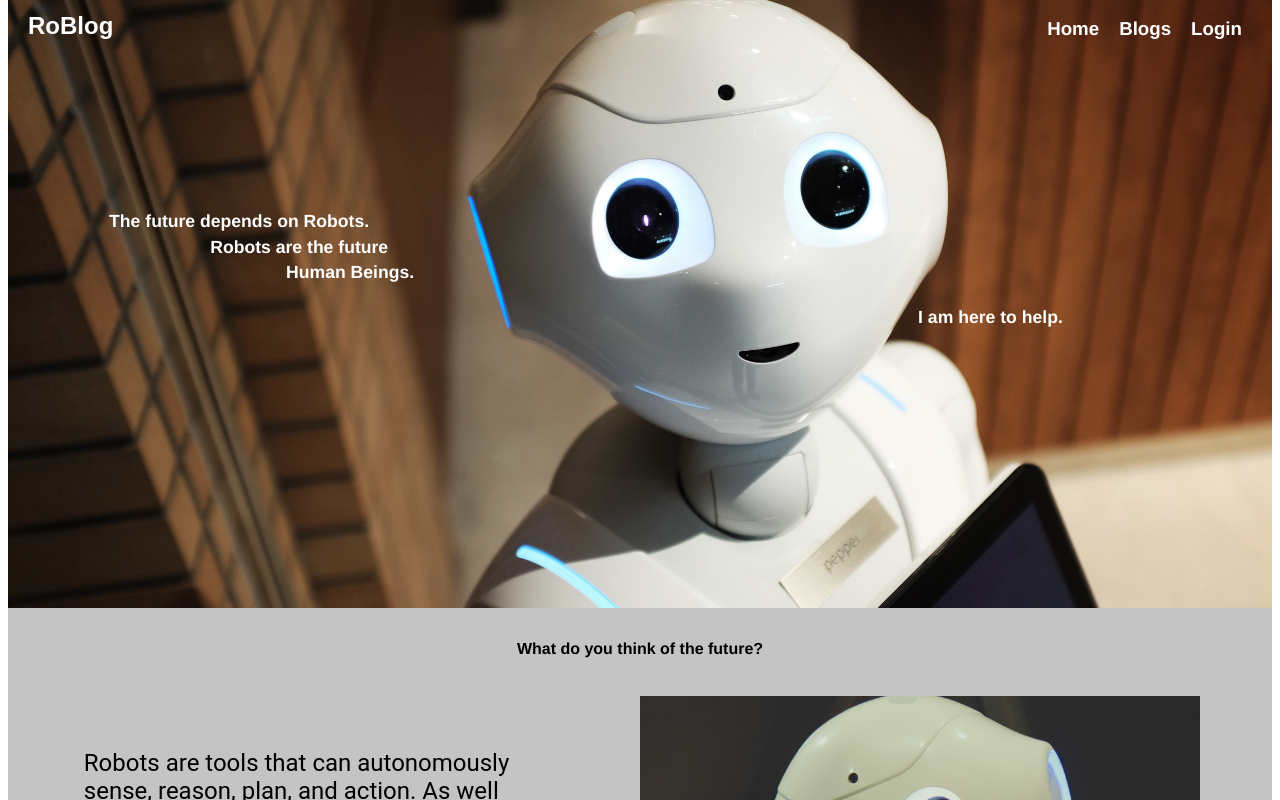
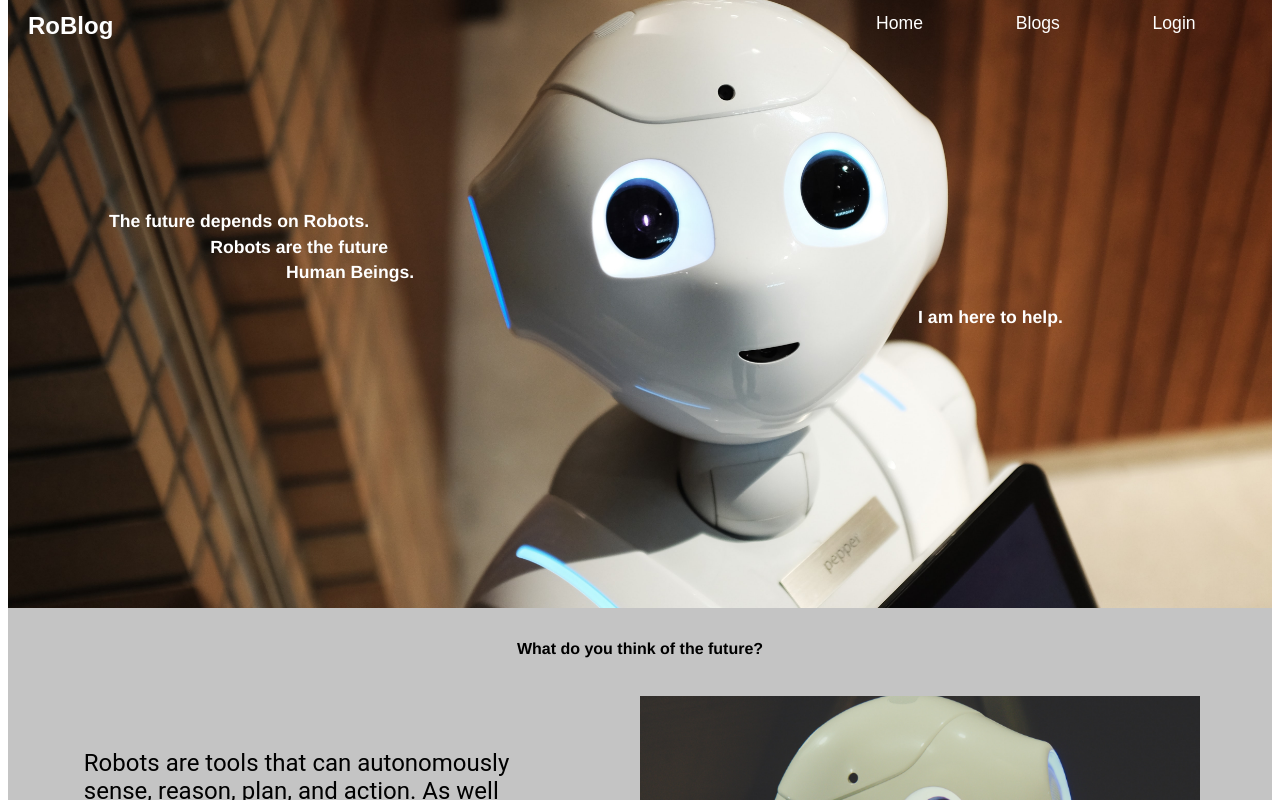
Before and after one commit to zolateklu/sample-blog, a Vue app: page / in a window 1280 px wide. Shown: the top 800 px of the page. Built offline with nearby package versions, Linux system fonts and the light colour scheme.

Commit message:
added search bar

```diff
--- a/src/components/Navbar.vue
+++ b/src/components/Navbar.vue
@@ -5,10 +5,32 @@
                 <div class="logo">
                     <h1>RoBlog</h1>
                 </div>
+                <div v-if="$route.path === '/blogs'" class="search">
+                    <svg xmlns="http://www.w3.org/2000/svg" style="display: none;">
+
+                    <symbol id="icon-search" xmlns="http://www.w3.org/2000/svg" viewBox="4330.5 149.786 19.571 19.571">
+                            <path fill="currentColor" d="M4343.86 158.14a5 5 0 0 1-5 5 5 5 0 0 1-5-5 5 5 0 0 1 5-5 5 5 0 0 1 5 5zm5.7 9.3a1.44 1.44 0 0 0-.4-1l-3.83-3.84a7.84 7.84 0 0 0 1.38-4.45 7.85 7.85 0 0 0-7.84-7.86 7.85 7.85 0 0 0-7.86 7.84 7.85 7.85 0 0 0 7.86 7.86 7.84 7.84 0 0 0 4.45-1.38l3.84 3.8a1.4 1.4 0 0 0 1 .44 1.44 1.44 0 0 0 1.43-1.43z"/>
+                        </symbol>
+
+                    </svg>
+
+                    <div class="c-search-box">
+                    <label class="c-search-box__label">
+                                        <span class="is-visually-hidden">Search term</span>
+                                        <input id="c-search-box__input--power" type="text" class="c-search-box__input" placeholder="Enter search terms…" />
+                                        <button>
+                                            <svg class="o-icon c-search-box__icon">
+                                                <use xlink:href="#icon-search" />
+                                            </svg>
+                                        </button>
+                                        <input type="submit" value="search" class="is-visually-hidden" />
+                                    </label>
+                    </div>
+                </div>
                 <div class="menu">
-                    <h3>Home</h3>
-                    <h3>Blogs</h3>
-                    <h3>Login</h3>
+                    <button @click="home">Home</button>
+                    <button @click="blogs">Blogs</button>
+                    <button @click="login">Login</button>
                 </div>
             </nav>
         </div>
@@ -19,9 +41,15 @@
 <script>
 export default {
     name: 'Navbar',
-    data() {
-        return {
-            msg: 'Welcome to Your Vue.js App'
+    methods: {
+        home() {
+            this.$router.push('/')
+        },
+        blogs() {
+            this.$router.push('/blogs')
+        },
+        login() {
+            this.$router.push('/login')
         }
     }
 }
@@ -38,13 +66,105 @@ export default {
     font: 1em sans-serif;
     margin-top: -1rem;
 }
+.search{
+    float: center;
+    width: 30rem;
+    height: 2rem;
+    margin-top: -3rem;
+    margin-left: 25rem;
+    }
+.is-visually-hidden {
+    position: absolute;
+    overflow: hidden;
+    clip: rect(0, 0, 0, 0);
+    width: 1px;
+    height: 1px;
+    margin: -1px;
+    padding: 0;
+    border: 0;
+}
+
+.o-icon {
+    width: 1rem;
+    height: 1rem;
+}
+
+button {
+    font-family: sans-serif;
+    font-weight: normal;
+    line-height: 1;
+    display: inline-block;
+    transition: background-color .2s ease-in-out, color .2s ease-in-out;
+    max-width: 300px;
+    padding: .75em 1.5em;
+    cursor: pointer;
+    text-align: center;
+    vertical-align: middle;
+    color: #fff;
+    border: 0;
+    background-color: tomato;
+
+}
+button:hover{
+    outline: 0;
+    background-color: rgb(196, 51, 26);
+}
+button:focus{
+    box-shadow: 0 0 15px rgba(rgb(228, 88, 63), .5);
+    outline: 0;
+    background-color: darken(tomato, 10%);
+}
+button:active{
+    color: tomato;
+    background-color: #fff;
+    box-shadow: 0 0 15px rgba(tomato, .5);
+}
+.c-search-box {
+    max-width: 20rem;
+    margin: 0 auto;
+    padding: 3rem 0 2.5rem;
+    text-align: center;
+}
+
+
+.c-search-box__input {
+    margin-bottom: 0;
+    border: 1px solid tomato;
+    padding: 1em;
+    width: 100%;
+}
+
+.c-search-box__label {
+    display: flex;
+}
+
+.c-search-box__icon {
+    color: #fff;
+}
+.c-search-box__icon button:active{
+    color: tomato;
+}
+
+
+
 .menu {
     display: flex;
     justify-content: center;
     align-items: center;
     float: right;
+    margin-top: -1rem;
 }
-.menu h3 {
+.menu button {
+    border: none;
     margin: 10px;
+    margin-right: 30px;
+    color: #fff;
+    font-size: 1.1rem;
+    background: transparent;
 }
+.menu button:hover {
+    background: rgb(196, 180, 180);
+    color: #000;
+}
+
 </style>
```
